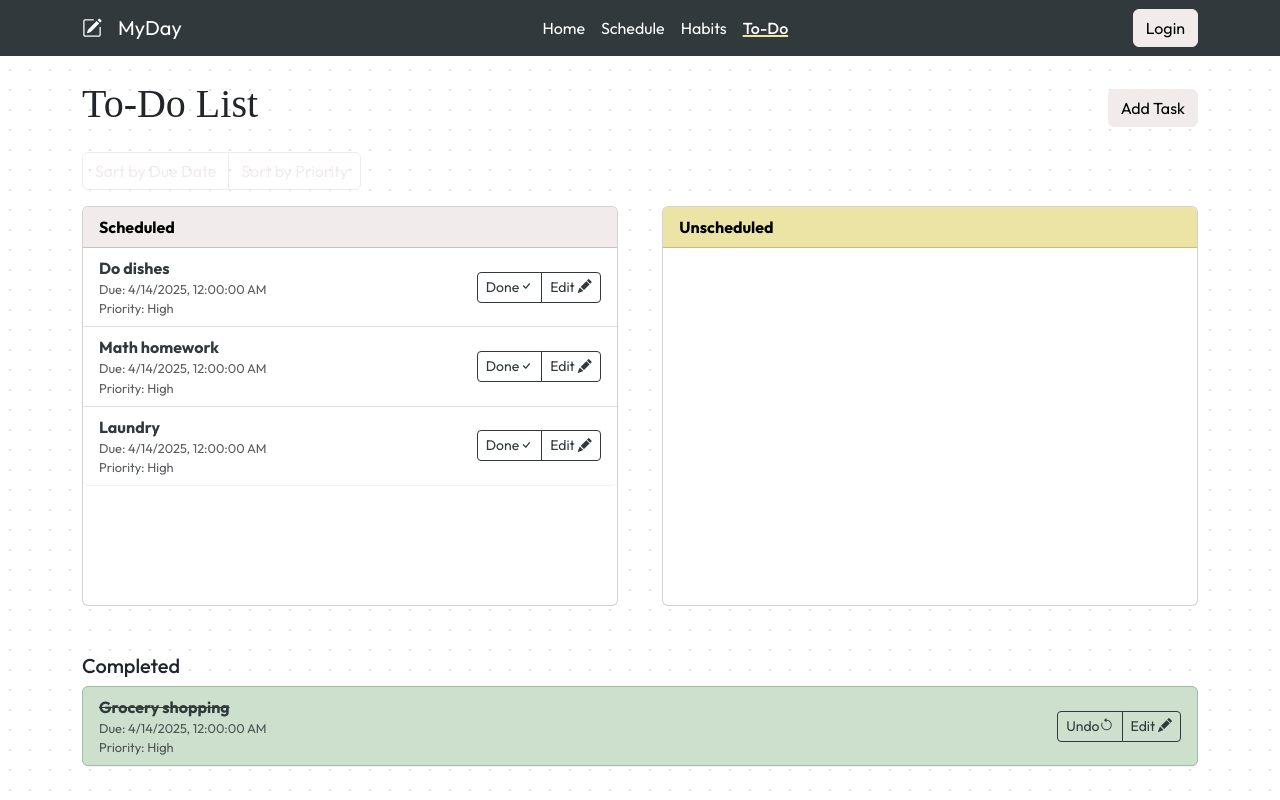
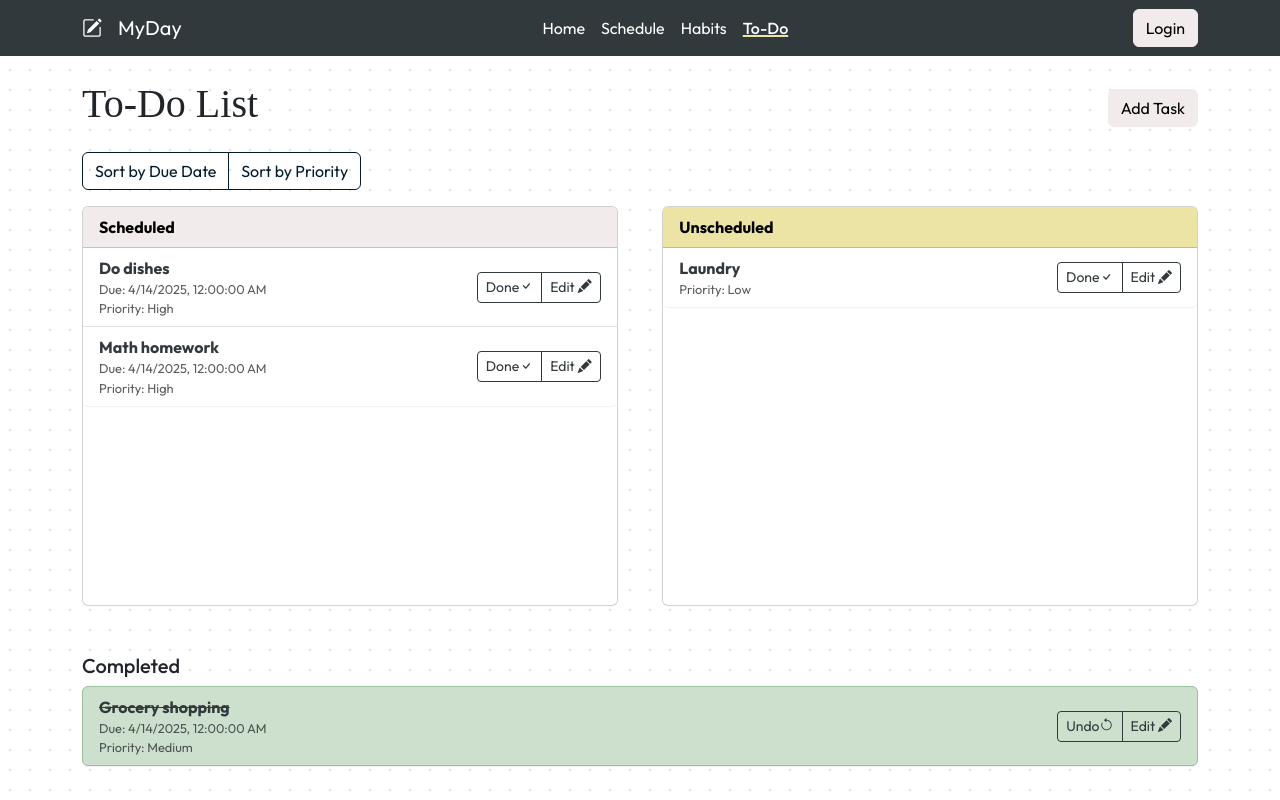
Before and after one commit to davidmolgard/to-do-website, a React (Vite) app: page /todo in a window 1280 px wide. Built offline with nearby package versions, Linux system fonts and the light colour scheme; a web font is replaced by a local one.

Commit message:
finishing touches

```diff
--- a/src/DummyData.tsx
+++ b/src/DummyData.tsx
@@ -18,7 +18,7 @@ export const habitData: Habit[] = [
     name: "exercise",
     log: { [getStringDate(-1)]: true },
     type: "good"
-  },
+  }
 ];
 
 export const goalData: Goal[] = [
@@ -59,14 +59,14 @@ export const taskData: Task[] = [
     text: "Grocery shopping",
     completed: true,
     dueDate: getStringDate(0),
-    priority: 1
+    priority: 2
   },
   {
     id: 3,
     text: "Laundry",
     completed: false,
-    dueDate: getStringDate(0),
-    priority: 1
+    dueDate: undefined,
+    priority: 3
   },
 ];
 
@@ -127,6 +127,30 @@ export const apptData: Appointment[] = [
     date: getStringDate(2),
     color: "orange"
   },
+  {
+    id: 7,
+    title: "Lunch with mom",
+    startTime: "11:00",
+    endTime: "14:00",
+    date: getStringDate(7),
+    color: "purple"
+  },
+  {
+    id: 8,
+    title: "Hiking",
+    startTime: "9:00",
+    endTime: "10:00",
+    date: getStringDate(8),
+    color: "green"
+  },
+  {
+    id: 9,
+    title: "Gaming",
+    startTime: "22:00",
+    endTime: "23:00",
+    date: getStringDate(9),
+    color: "yellow"
+  },
 ];
 
 function getStringDate(daysFromToday: number) {
--- a/src/pages/Schedule.tsx
+++ b/src/pages/Schedule.tsx
@@ -82,13 +82,13 @@ function Schedule() {
           {viewMode === "week" && (
             <>
               <Button
-                variant="outline-secondary"
+                variant="outline-dark"
                 onClick={() => setWeekOffset((prev) => prev - 1)}
               >
                 ← Previous
               </Button>
               <Button
-                variant="outline-secondary"
+                variant="outline-dark"
                 onClick={() => setWeekOffset((prev) => prev + 1)}
               >
                 Next →
--- a/src/pages/Todo.tsx
+++ b/src/pages/Todo.tsx
@@ -160,13 +160,13 @@ function Todo() {
       <div className="mb-3">
         <ButtonGroup>
           <Button
-            variant={sortBy === "dueDate" ? "primary" : "outline-primary"}
+            variant={sortBy === "dueDate" ? "dark" : "outline-dark"}
             onClick={() => setSortBy("dueDate")}
           >
             Sort by Due Date
           </Button>
           <Button
-            variant={sortBy === "priority" ? "primary" : "outline-primary"}
+            variant={sortBy === "priority" ? "dark" : "outline-dark"}
             onClick={() => setSortBy("priority")}
           >
             Sort by Priority
```
